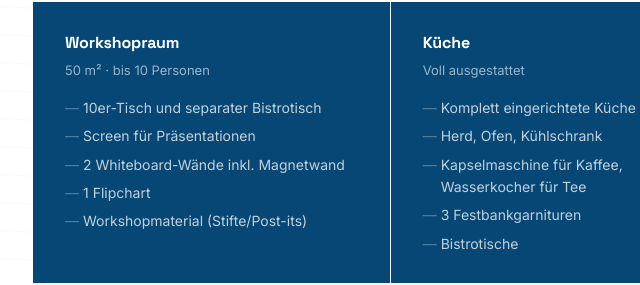
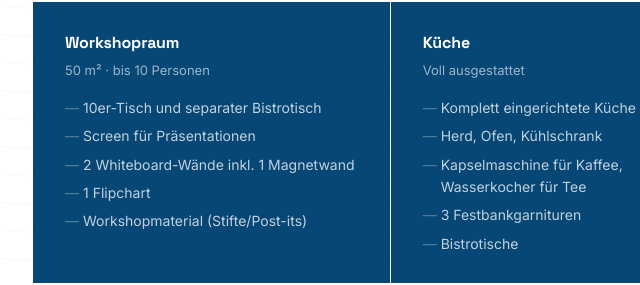
Before and after one commit to freddyhuesser/limmatelier, a plain HTML site: page index.html in a window 1280 px wide. Shown: the part 6893-7178 px from the top of the page, 71-711 px from the left. Drawn offline with Linux system fonts and the light colour scheme.

Commit message:
Räume: 1 Magnetwand
Co-Authored-By: Claude Opus 5.5 <noreply@anthropic.com>
Claude-Session: https://claude.ai/code/session_01G9RqbnuwULz3oWFi8ytLzJ

```diff
--- a/index.html
+++ b/index.html
@@ -1037,7 +1037,7 @@
         <ul>
           <li>10er-Tisch und separater Bistrotisch</li>
           <li>Screen für Präsentationen</li>
-          <li>2 Whiteboard-Wände inkl. Magnetwand</li>
+          <li>2 Whiteboard-Wände inkl. 1 Magnetwand</li>
           <li>1 Flipchart</li>
           <li>Workshopmaterial (Stifte/Post-its)</li>
         </ul>
```
